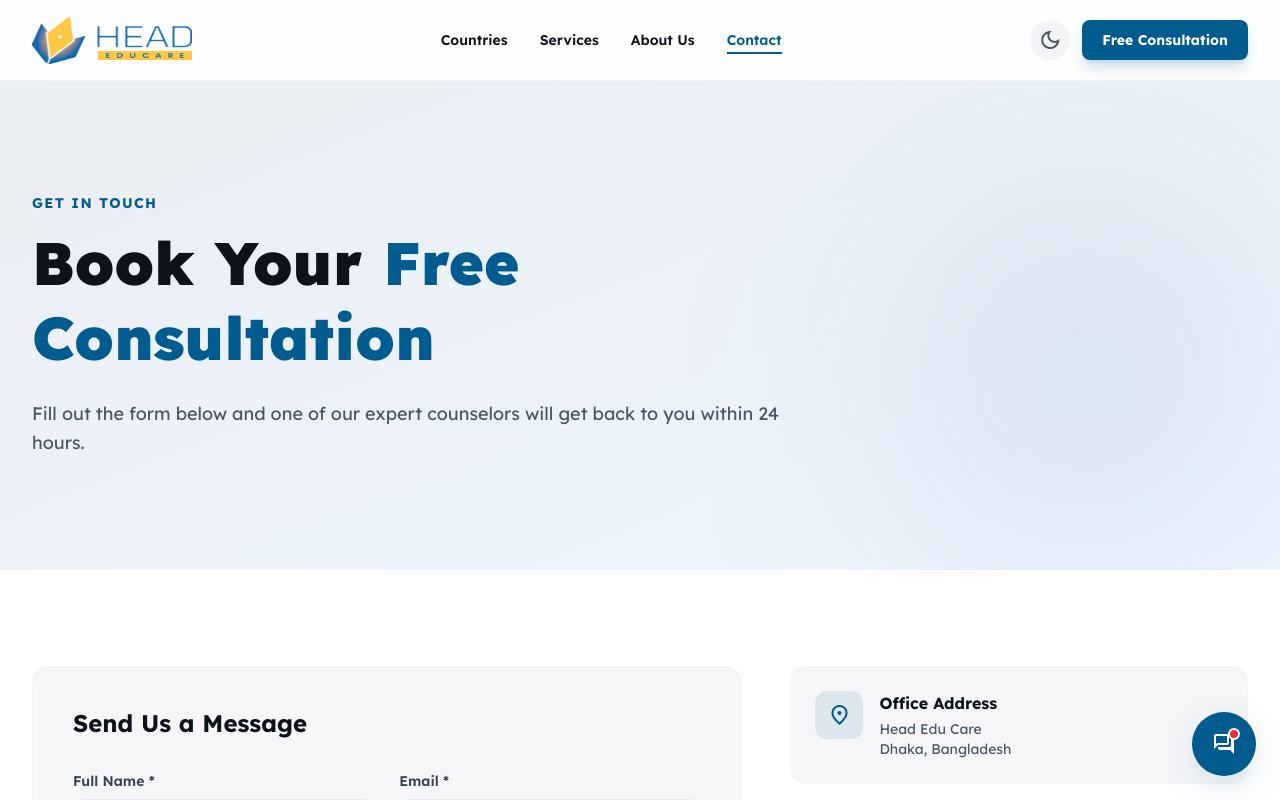
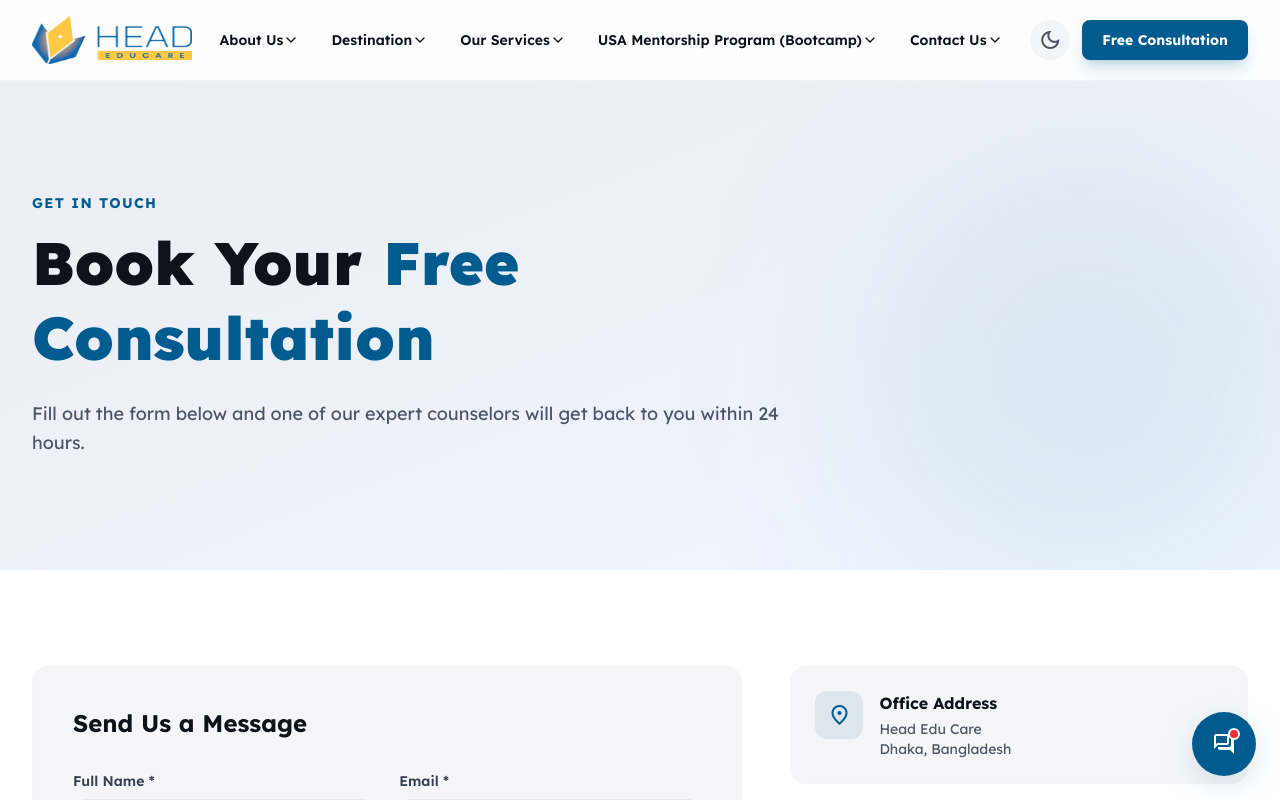
Before and after one commit to sakib155/headeducare, a React (Vite) app: page /contact in a window 1280 px wide. Shown: the top 800 px of the page. Built offline with nearby package versions, Linux system fonts and the light colour scheme.

Commit message:
completed navbar part

```diff
--- a/package.json
+++ b/package.json
@@ -14,6 +14,7 @@
     "@tailwindcss/forms": "^0.5.11",
     "@tailwindcss/vite": "^4.2.0",
     "autoprefixer": "^10.4.24",
+    "lucide-react": "^0.577.0",
     "postcss": "^8.5.6",
     "react": "^19.2.0",
     "react-dom": "^19.2.0",
--- a/src/components/Header.jsx
+++ b/src/components/Header.jsx
@@ -1,58 +1,81 @@
-import { useState, useEffect } from 'react'
-import { Link, useLocation } from 'react-router-dom'
+import { useState, useEffect } from "react";
+import { Link, useLocation } from "react-router-dom";
+import { menuData } from "./menuData";
+import { ChevronDown } from "lucide-react";
 
 export default function Header() {
-    const [mobileOpen, setMobileOpen] = useState(false)
-    const [dark, setDark] = useState(false)
-    const [scrolled, setScrolled] = useState(false)
-    const location = useLocation()
+  const [mobileOpen, setMobileOpen] = useState(false);
+  const [dark, setDark] = useState(false);
+  const [scrolled, setScrolled] = useState(false);
+  const location = useLocation();
 
   useEffect(() => {
-        setMobileOpen(false)
-    }, [location])
+    setMobileOpen(false);
+  }, [location]);
 
   useEffect(() => {
-        const onScroll = () => setScrolled(window.scrollY > 20)
-        window.addEventListener('scroll', onScroll)
-        return () => window.removeEventListener('scroll', onScroll)
-    }, [])
+    const onScroll = () => setScrolled(window.scrollY > 20);
+    window.addEventListener("scroll", onScroll);
+    return () => window.removeEventListener("scroll", onScroll);
+  }, []);
 
   useEffect(() => {
-        document.documentElement.classList.toggle('dark', dark)
-    }, [dark])
-
-    const navLinks = [
-        { to: '/countries', label: 'Countries' },
-        { to: '/services', label: 'Services' },
-        { to: '/about', label: 'About Us' },
-        { to: '/contact', label: 'Contact' },
-    ]
+    document.documentElement.classList.toggle("dark", dark);
+  }, [dark]);
 
   return (
     <>
-            <header className={`glass-header ${scrolled ? 'shadow-lg' : ''}`}>
+      <header className={`glass-header ${scrolled ? "shadow-lg" : ""}`}>
         <div className="max-w-7xl mx-auto px-4 sm:px-6 lg:px-8">
           <div className="flex justify-between items-center h-20">
             {/* Logo */}
-                        <Link to="/" className="flex items-center gap-2 group cursor-pointer">
-                           <img
-                           src='/HEAD_horizontal.png'
-                           className='h-12 w-40'/>
+            <Link
+              to="/"
+              className="flex items-center gap-2 group cursor-pointer"
+            >
+              <img src="/HEAD_horizontal.png" className="h-12 w-40" />
             </Link>
 
             {/* Desktop Nav */}
             <nav className="hidden md:flex items-center space-x-8">
-                            {navLinks.map(link => (
+              {menuData.map((section) => (
+                <div key={section.title} className="relative group">
                   <Link
-                                    key={link.to}
-                                    to={link.to}
-                                    className={`text-sm font-semibold transition-colors relative after:content-[''] after:absolute after:bottom-[-4px] after:left-0 after:h-[2px] after:bg-primary after:transition-all ${location.pathname === link.to
-                                            ? 'text-primary after:w-full'
-                                            : 'hover:text-primary after:w-0 hover:after:w-full'
+                    to={section.url}
+                    className={`
+    relative flex items-center text-sm font-semibold transition-all duration-300
+    after:content-[''] after:absolute after:bottom-[-4px] after:left-0
+    after:h-[2px] after:bg-primary after:transition-all
+    ${
+      location.pathname === section.url
+        ? "text-primary after:w-full"
+        : "group-hover:text-primary group-hover:after:w-full hover:text-primary after:w-0 hover:after:w-full"
+    }
+  `}
+                  >
+                    {section.title} <ChevronDown className="h-4 w-4" />
+                  </Link>
+
+                  {/* Submenu for each section */}
+                  <div
+                    className="absolute left-0 hidden mt-1.5 border-b-2 border-l-2 border-l-gray-100 border-t-primary space-y-2 bg-white shadow-lg dark:bg-background-dark opacity-0 group-hover:opacity-100 transition-opacity duration-300 submenu"
+                    style={{ width: "200px" }}
+                  >
+                    {section.items.map((item) => (
+                      <Link
+                        key={item.name}
+                        to={item.url}
+                        className={`block text-sm font-normal py-2 px-4 transition-colors duration-200 ${
+                          location.pathname.includes(item.url)
+                            ? "text-primary"
+                            : "hover:bg-blue-200 dark:hover:bg-blue-800"
                         }`}
                       >
-                                    {link.label}
+                        {item.name} {/* Display the item name */}
                       </Link>
+                    ))}
+                  </div>
+                </div>
               ))}
             </nav>
 
@@ -65,7 +88,7 @@ export default function Header() {
                 aria-label="Toggle dark mode"
               >
                 <span className="material-symbols-outlined text-xl">
-                                    {dark ? 'light_mode' : 'dark_mode'}
+                  {dark ? "light_mode" : "dark_mode"}
                 </span>
               </button>
 
@@ -84,34 +107,45 @@ export default function Header() {
                 aria-label="Toggle menu"
               >
                 <span className="material-symbols-outlined text-2xl">
-                                    {mobileOpen ? 'close' : 'menu'}
+                  {mobileOpen ? "close" : "menu"}
                 </span>
               </button>
             </div>
           </div>
         </div>
       </header>
-
       {/* Mobile menu overlay */}
       {mobileOpen && (
-                <div className="fixed inset-0 z-40 md:hidden">
+        <div className="fixed inset-0 z-40 md:hidden ">
           <div
             className="absolute inset-0 bg-black/50 mobile-menu-overlay"
             onClick={() => setMobileOpen(false)}
           />
-                    <div className="absolute top-20 left-0 right-0 bg-white dark:bg-background-dark border-b border-gray-200 dark:border-gray-700 shadow-xl mobile-menu-drawer">
+          <div className="absolute top-20 left-0 right-0 bg-white dark:bg-background-dark border-b border-gray-200 dark:border-gray-700 shadow-xl mobile-menu-drawer overflow-y-auto max-h-screen">
             <nav className="flex flex-col p-6 space-y-4">
-                            {navLinks.map(link => (
+              {menuData.map((section) => (
+                <div key={section.title} className="relative">
+                  <button className="text-lg font-semibold py-3 px-4 rounded-xl transition-colors">
+                    {section.title}
+                  </button>
+                  {/* Mobile submenu */}
+                  <div className="ml-4 space-y-2">
+                    {section.items.map((item) => (
                       <Link
-                                    key={link.to}
-                                    to={link.to}
-                                    className={`text-lg font-semibold py-3 px-4 rounded-xl transition-colors ${location.pathname === link.to
-                                            ? 'bg-primary/10 text-primary'
-                                            : 'hover:bg-gray-100 dark:hover:bg-gray-800'
+                        key={item.name}
+                        to={item.url}
+                        className={`block text-lg py-2 px-4 rounded-xl transition-colors ${
+                          location.pathname.includes(item.url)
+                            ? "bg-primary/10 text-primary"
+                            : "hover:bg-gray-100 dark:hover:bg-gray-800"
                         }`}
+                        style={{ width: "200px" }} // Ensure submenu items have consistent width
                       >
-                                    {link.label}
+                        {item.name}
                       </Link>
+                    ))}
+                  </div>
+                </div>
               ))}
               <Link
                 to="/contact"
@@ -122,7 +156,7 @@ export default function Header() {
             </nav>
           </div>
         </div>
-            )}
+      )}{" "}
     </>
-    )
+  );
 }
--- /dev/null
+++ b/src/components/menuData.js
@@ -0,0 +1,59 @@
+export const menuData = [
+    {
+        title: "About Us",
+        items: [
+            { name: "Our People", url: "/about/our-people" },
+            { name: "(We Will Provide)", url: "/about/we-will-provide" }
+        ],
+    },
+    {
+        title: "Destination",
+        items: [
+            { name: "Study In USA", url: "/destination/study-in-usa" },
+            { name: "Study In UK", url: "/destination/study-in-uk" },
+            { name: "Study In CANADA", url: "/destination/study-in-canada" },
+            { name: "Study In AUSTRALIA", url: "/destination/study-in-australia" },
+            { name: "Study In NZ", url: "/destination/study-in-nz" },
+            { name: "Study In IRELAND", url: "/destination/study-in-ireland" },
+            { name: "Study In EUROPE", url: "/destination/study-in-europe" },
+            { name: "Study In KOREA", url: "/destination/study-in-korea" },
+            { name: "Study In MALAYSIA", url: "/destination/study-in-malaysia" },
+            { name: "Study In CHINA", url: "/destination/study-in-china" }
+        ],
+    },
+    {
+        title: "Our Services",
+        items: [
+            { name: "Admission", url: "/services/admission" },
+            { name: "Scholarship", url: "/services/scholarship" },
+            { name: "Health Insurance", url: "/services/health-insurance" },
+            { name: "Visa Application", url: "/services/visa-application" },
+            { name: "Accommodation", url: "/services/accommodation" }
+        ],
+    },
+    {
+        title: "USA Mentorship Program (Bootcamp)",
+        items: [
+            { name: "Liberal Arts College", url: "/mentorship/liberal-arts-college" },
+            { name: "Elite School Admission", url: "/mentorship/elite-school-admission" },
+            { name: "Masters Mentorship Program", url: "/mentorship/masters-mentorship-program" },
+            { name: "Liberal Arts Education", url: "/mentorship/liberal-arts-education" },
+            { name: "Acceptance Letters", url: "/mentorship/acceptance-letters" },
+            { name: "Strategy Brainstorm", url: "/mentorship/strategy-brainstorm" },
+            { name: "Writing & Application", url: "/mentorship/writing-application" },
+            { name: "College Selection", url: "/mentorship/college-selection" },
+            { name: "Financial Aid", url: "/mentorship/financial-aid" },
+            { name: "Post Graduate Funding", url: "/mentorship/post-graduate-funding" }
+        ],
+    },
+    {
+        title: "Contact Us",
+        items: [
+            { name: "Our Address", url: "/contact/address" },
+            { name: "Email", url: "/contact/email" },
+            { name: "FB Page", url: "/contact/facebook" },
+            { name: "Instagram Id", url: "/contact/instagram" },
+            { name: "Contact No", url: "/contact/phone" }
+        ],
+    }
+];
--- a/src/index.css
+++ b/src/index.css
@@ -373,3 +373,11 @@ html {
 .mobile-menu-drawer {
   transition: transform 0.3s ease;
 }
+/* Ensure submenu appears on hover, but doesn't block title hover effect */
+.group:hover .submenu {
+  display: block; /* or 'opacity: 1' */
+}
+
+.group .submenu {
+  display: none; /* Initially hide the submenu */
+}
```
Also changed, not shown: 1 other file (tests, documents, lock files or other folders). Lines whose indentation alone changed are shown as unchanged.
